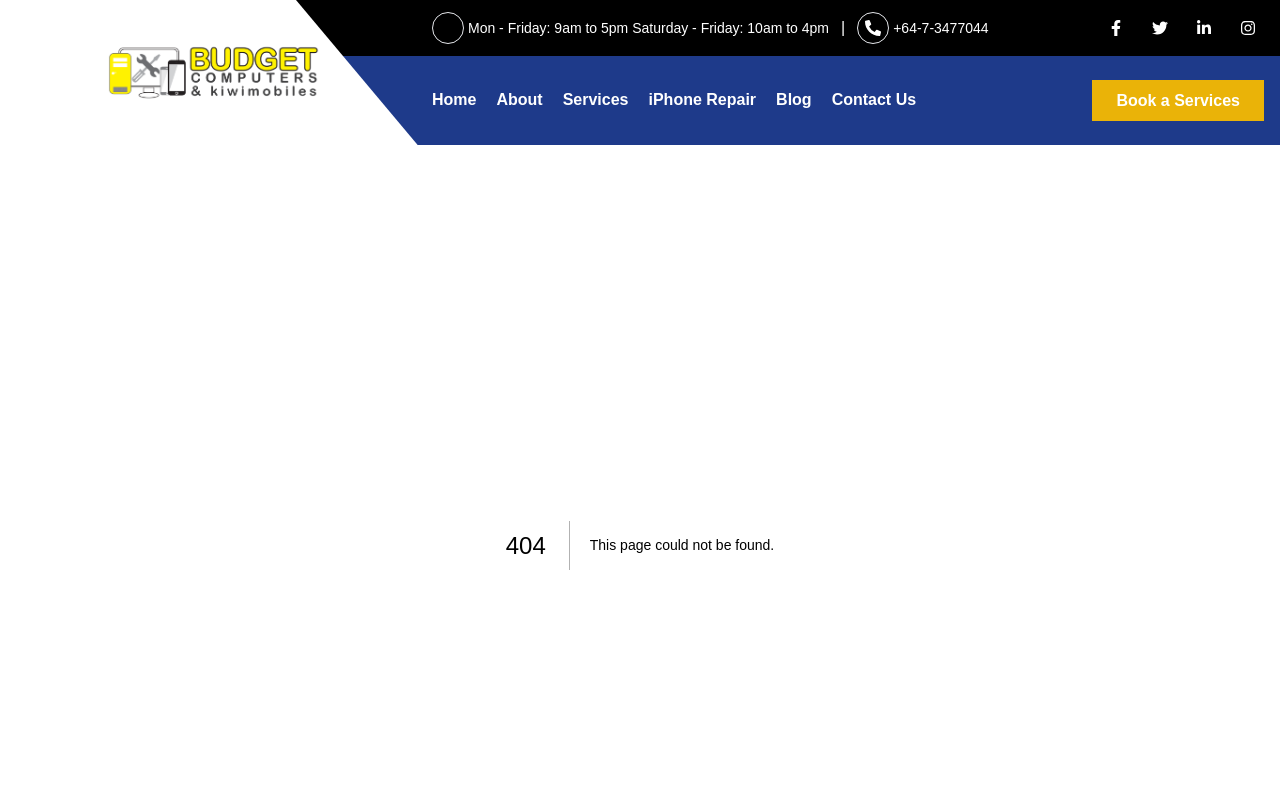
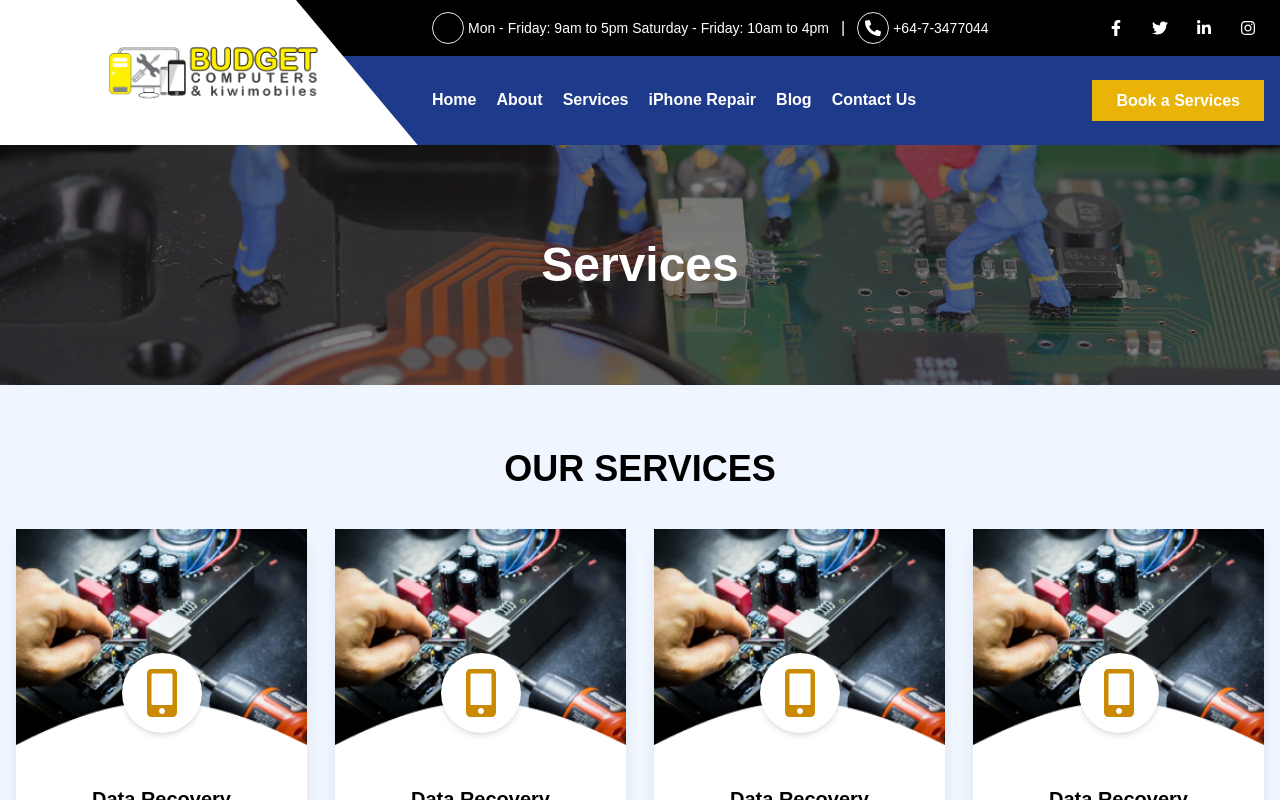
Before and after one commit to mufaqar/smartphone, a Next.js app: page /services in a window 1280 px wide. Before the commit this address had no page. Shown: the top 800 px of the page. Built offline with nearby package versions, Linux system fonts and the light colour scheme; some icons are missing.

Commit message:
Request_Qoute

```diff
--- a/src/components/form.tsx
+++ b/src/components/form.tsx
@@ -7,7 +7,7 @@ import Link from 'next/link';
 
 function Form() {
     return (
-        <section className='py-16'>
+        <section className=''>
             <div className="relative h-[350px] bg-[url('/images/contact.jpg')] overflow-hidden bg-cover bg-center bg-no-repeat bg-blend-multiply bg-black/50 flex items-center justify-center">
             </div>
             <div className="container mx-auto px-6 md:px-8">
--- a/src/components/header.tsx
+++ b/src/components/header.tsx
@@ -107,7 +107,7 @@ export const data = [
   },
   {
     title: " Services",
-    link: '/'
+    link: '/services'
   },
   {
     title: "  iPhone Repair",
@@ -119,6 +119,6 @@ export const data = [
   },
   {
     title: "  Contact Us",
-    link: '/'
+    link: '/contact-us'
   },
 ]
--- /dev/null
+++ b/src/pages/contact-us/index.tsx
@@ -0,0 +1,14 @@
+import PageBanner from '@/components/page-banner'
+import React from 'react'
+
+function Contact_Us() {
+    return (
+        <>
+            <PageBanner
+                Custm_BG="bg-[url('/images/about.jpg')]"
+                title="Contact Us" />
+        </>
+    )
+}
+
+export default Contact_Us
--- /dev/null
+++ b/src/pages/request-a-qoute/index.tsx
@@ -0,0 +1,12 @@
+import Form from '@/components/form'
+import React from 'react'
+
+function Request_Qoute() {
+    return (
+        <div>
+                <Form />
+        </div>
+    )
+}
+
+export default Request_Qoute
--- /dev/null
+++ b/src/pages/services/index.tsx
@@ -0,0 +1,16 @@
+import PageBanner from '@/components/page-banner'
+import Services from '@/components/services'
+import React from 'react'
+
+function Services_Page() {
+    return (
+        <>
+            <PageBanner
+                Custm_BG="bg-[url('/images/about.jpg')]"
+                title="Services" />
+                <Services />
+        </>
+    )
+}
+
+export default Services_Page
```
